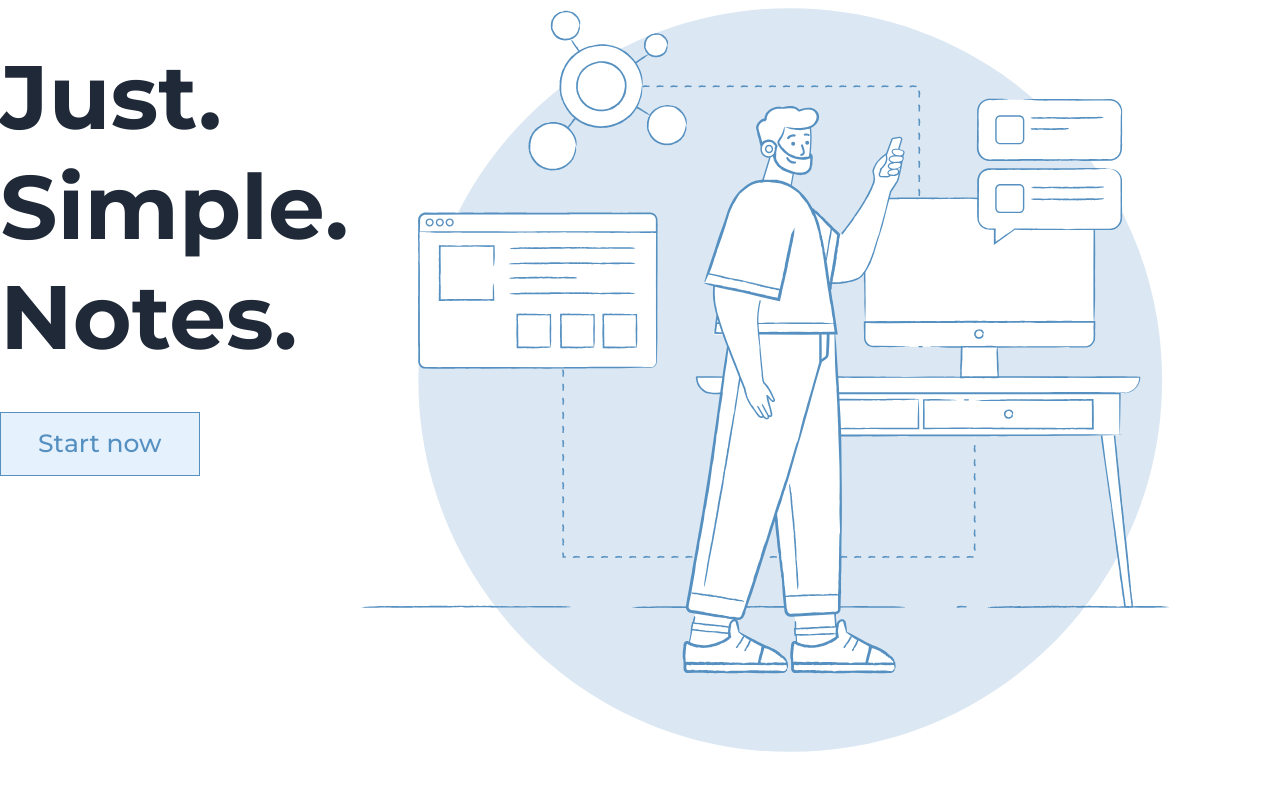
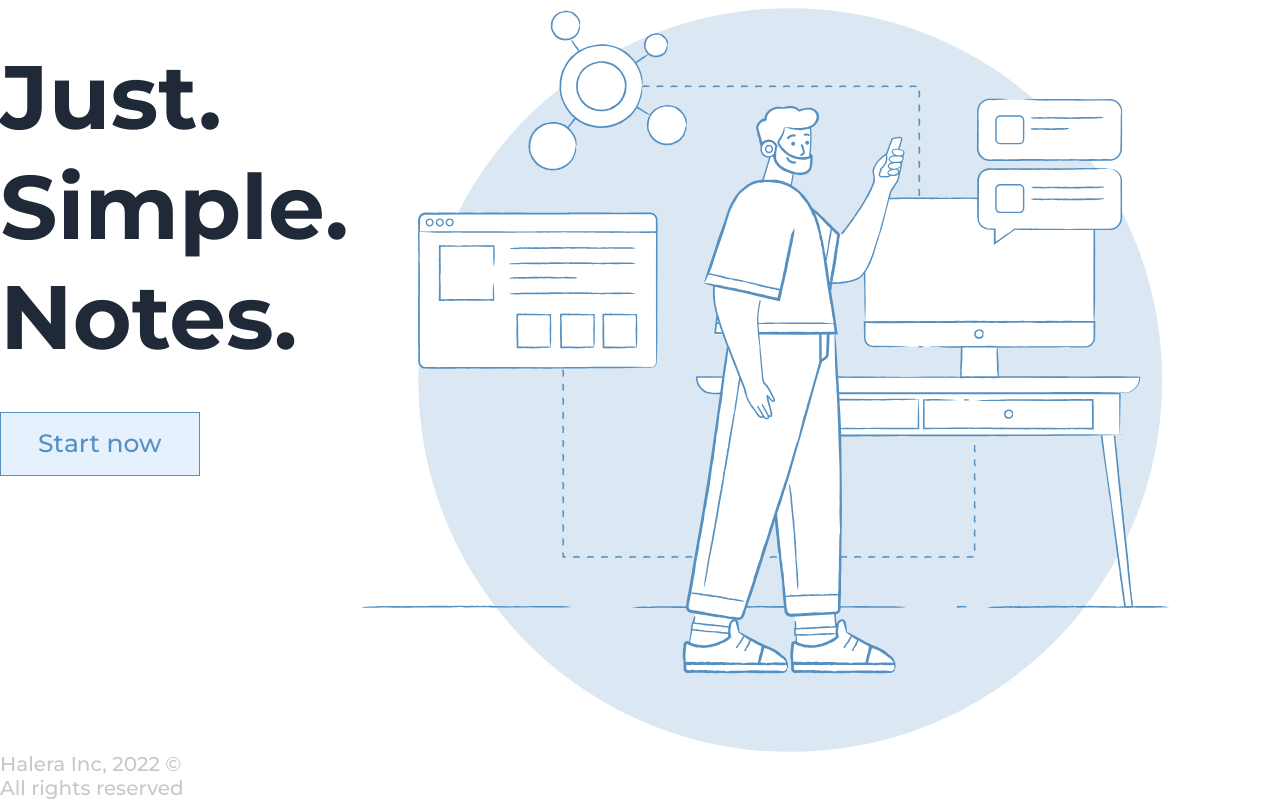
Before and after one commit to Halera-inc/simple-notes-front, a Next.js app: page / in a window 1280 px wide. Shown: the part 190-990 px from the top of the page. Before the commit the page ends 942 px from the top, so only its background shows below. Built offline with nearby package versions, Linux system fonts and the light colour scheme.

Commit message:
feat:refactor landing page

```diff
--- a/src/components/landing/LandingPage.tsx
+++ b/src/components/landing/LandingPage.tsx
@@ -7,10 +7,10 @@ import Footer from "./footer/Footer";
 
 const LandingPage = () => {
     return (
-        <div className={s.header}>
+        <div className={s.landing}>
             <Header title='Simple Notes'/>
             <MainBlock/>
-            {/*/!*<Footer/>*!/ todo: what is it?!*/}
+            <Footer/>
         </div>
     );
 };
```
